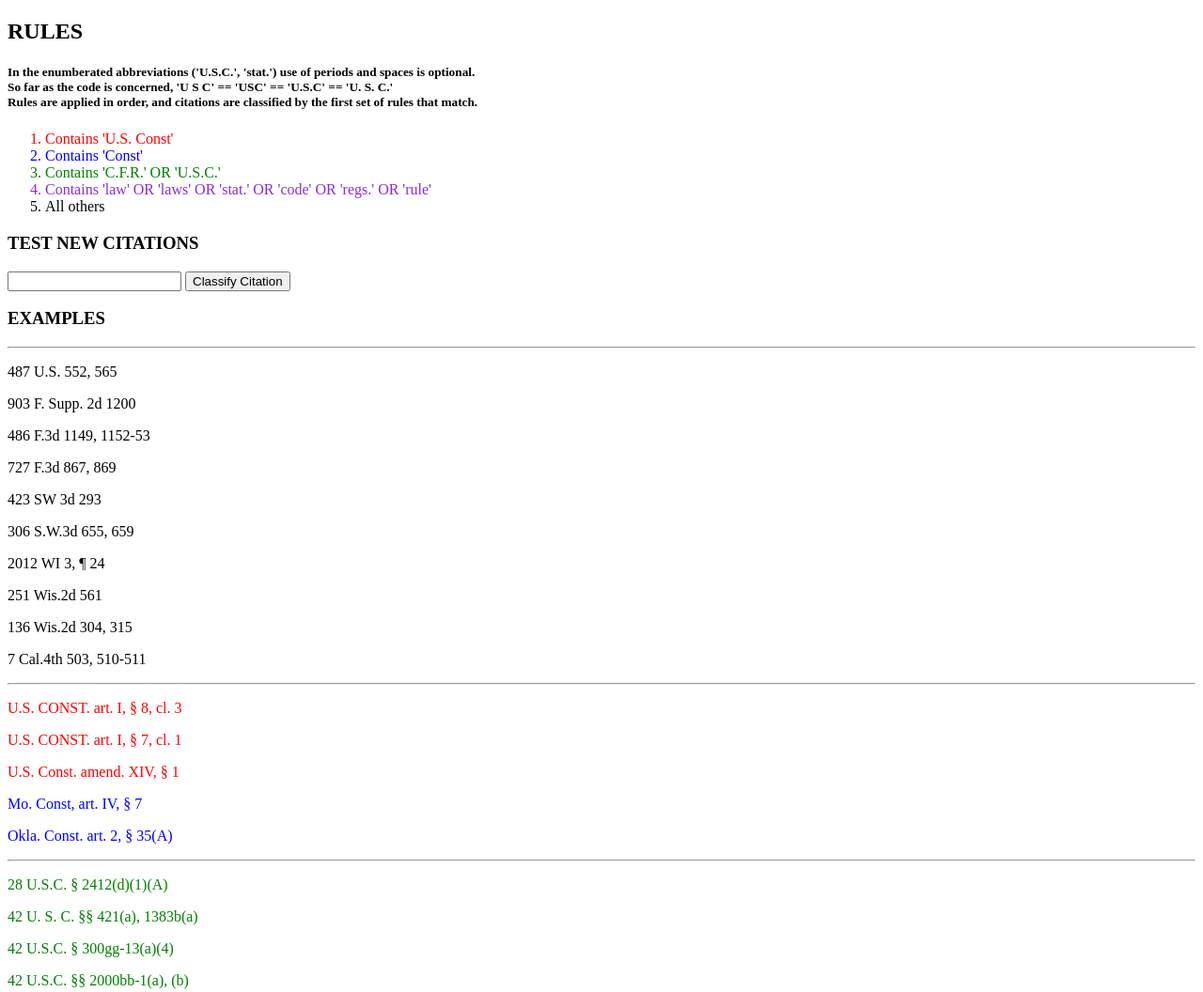
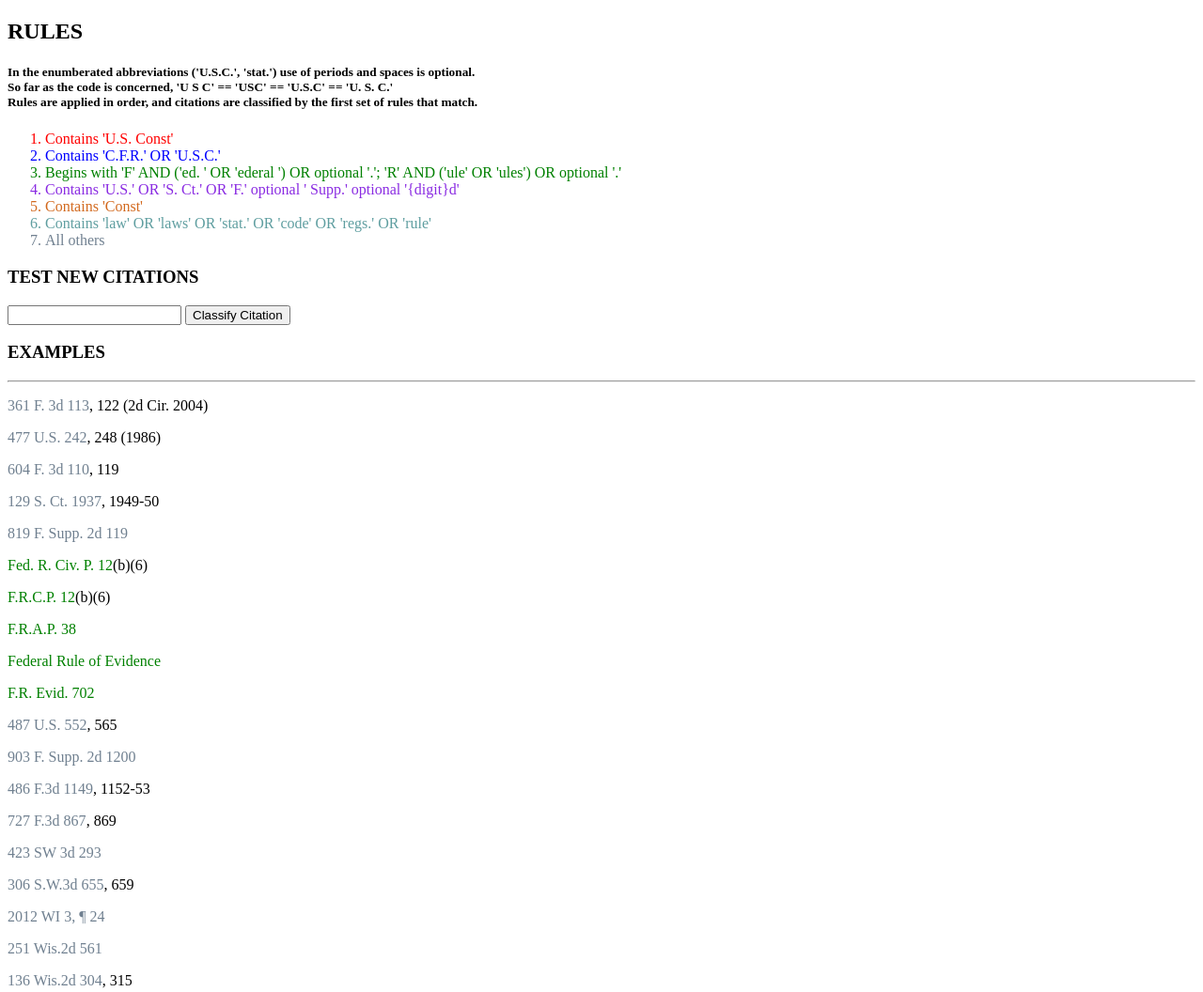
Before and after one commit to ambirdsall/lawfetcher, a plain HTML site: page test.html in a window 1280 px wide. Shown: the top 1056 px of the page at 94% size. Drawn offline with Linux system fonts and the light colour scheme.

Commit message:
Add further citation types and colors

```diff
--- a/test.css
+++ b/test.css
@@ -4,3 +4,7 @@
 .test-4 { color: blueviolet; }
 .test-5 { color: chocolate; }
 .test-6 { color: cadetblue; }
+.test-7 { color: slategrey; }
+.test-8 { color: darkorchid; }
+.test-9 { color: forestgreen; }
+.test-0 { color: goldenrod; }
--- a/test.html
+++ b/test.html
@@ -14,10 +14,12 @@
   </h5>
   <ol>
     <li class="test-1">Contains 'U.S. Const'</li>
-    <li class="test-2">Contains 'Const'</li>
-    <li class="test-3">Contains 'C.F.R.' OR 'U.S.C.'</li>
-    <li class="test-4">Contains 'law' OR 'laws' OR 'stat.' OR 'code' OR 'regs.' OR 'rule'</li>
-    <li>All others</li>
+    <li class="test-2">Contains 'C.F.R.' OR 'U.S.C.'</li>
+    <li class="test-3">Begins with 'F' AND ('ed. ' OR 'ederal ') OR optional '.'; 'R' AND ('ule' OR 'ules') OR optional '.'</li>
+    <li class="test-4">Contains 'U.S.' OR 'S. Ct.' OR 'F.' optional ' Supp.' optional '{digit}d'</li>
+    <li class="test-5">Contains 'Const'</li>
+    <li class="test-6">Contains 'law' OR 'laws' OR 'stat.' OR 'code' OR 'regs.' OR 'rule'</li>
+    <li class="test-7">All others</li>
   </ol>
   <h3>TEST NEW CITATIONS</h3>
   <form>
@@ -28,6 +30,16 @@
   <h3>EXAMPLES</h3>
   <hr>
   <div class="test-list">
+    <div class="test-case"><p class="citation">361 F. 3d 113, 122 (2d Cir. 2004)</p></div>
+    <div class="test-case"><p class="citation">477 U.S. 242, 248 (1986)</p></div>
+    <div class="test-case"><p class="citation">604 F. 3d 110, 119</p></div>
+    <div class="test-case"><p class="citation">129 S. Ct. 1937, 1949-50</p></div>
+    <div class="test-case"><p class="citation">819 F. Supp. 2d 119</p></div>
+    <div class="test-case"><p class="citation">Fed. R. Civ. P. 12(b)(6)</p></div>
+    <div class="test-case"><p class="citation">F.R.C.P. 12(b)(6)</p></div>
+    <div class="test-case"><p class="citation">F.R.A.P. 38</p></div>
+    <div class="test-case"><p class="citation">Federal Rule of Evidence</p></div>
+    <div class="test-case"><p class="citation">F.R. Evid. 702</p></div>
     <div class="test-case"><p class="citation">487 U.S. 552, 565</p></div>
     <div class="test-case"><p class="citation">903 F. Supp. 2d 1200</p></div>
     <div class="test-case"><p class="citation">486 F.3d 1149, 1152-53</p></div>
--- a/test.js
+++ b/test.js
@@ -13,15 +13,86 @@ $.fn.filterOutAndClassify = function(regex, cssClass) {
   })
 }
 
-function determineCitationType($set) {
-  $set.filterOutAndClassify(/U\.?S\.? Const/i, "test-1")
-      .filterOutAndClassify(/Const/i, "test-2")
-      .filterOutAndClassify(/(?:C\.? ?F\.? ?R\.?)|(?:U\.? ?S\.? ?C\.?)/i, "test-3")
-      .filterOutAndClassify(/(?:laws?)|(?:stat\.?)|(?:code)|(?:regs\.?)|(?:rule)/i, "test-4")
-      // .addClass("test-5")
+// a generic filter, taking a jQuery obj and allowing chaining on the remainder
+//
+// fnArgs is an array or array-like structure
+$.fn.filterOutAndTreat = function(regex, fn, fnArgs) {
+  var filtered,
+      theRest;
+
+  // filter out group for treatment
+  filtered = this.filter(function() {
+    return $(this).text().match(regex);
+  })
+  theRest = this.filter(function() {
+    return !($(this).text().match(regex));
+  })
+
+  // apply treatment
+  fn.apply(filtered, fnArgs);
+  // and return the rest
+  return theRest;
 }
 
-var testCases = $(".test-case"),
+function highlightMainCitation(cssClass, jumpCiteRegex) {
+  // deal with a filtered out citation type
+  var matchData,
+      mainCite,
+      jumpCite,
+      fullText;
+
+  // outer `this` is the set of jQuery objects
+  // inner `this` is the DOM elements contained in one such object
+  this.each(function(i, value) {
+    fullText = $(this).html();
+    if (fullText.match(jumpCiteRegex)) {
+      // matchData[0] is the full match;
+      // matchData[1] is the capture group, in this case everything which
+      // comes before the ', cl.', i.e. citation less jump cite
+      matchData = fullText.match(jumpCiteRegex);
+      // the final check against two patterns will have one string and one
+      // undefined as matchData[1] and matchData[2], arbitrarily ordered
+      mainCite = matchData[1] || matchData[2];
+      console.log(fullText)
+      console.log(mainCite)
+      console.log()
+      jumpCite = fullText.slice(mainCite.length);
+
+      $(this).html("<span class='" + cssClass + "'>" + mainCite + "</span>" + jumpCite);
+    } else {
+      $(this).html("<span class='" + cssClass + "'>" + fullText + "</span>");
+    }
+  });
+}
+
+$.fn.highlightMainCitation = highlightMainCitation;
+
+function determineCitationType($set) {
+       // US Const
+  $set.filterOutAndTreat(/U\.?S\.? Const/i,
+        highlightMainCitation , ["test-1", /(.+), cl\./])
+       // C.F.R. || U.S.C.
+      .filterOutAndTreat(/(?:C\.? ?F\.? ?R\.?)|(?:U\.? ?S\.? ?C\.?)/i,
+        highlightMainCitation, ["test-2", /([^\(]+)(?:\s*\(.\))+/])
+       // F(ed(eral)) R(ule(s))
+      .filterOutAndTreat(/^F(?:(?:ed(?:\.|eral) )|\. ?)?R(?:(?:ules?)|\.?)/,
+          highlightMainCitation, ["test-3", /([^\(]+)(?:\s*\(.\))+/])
+       // federal case law
+      .filterOutAndTreat(/\d{1,5} (?:U\.? ?S\.?|S\. ?Ct\.|F\.(?:Supp\.?)?(?:\dd)?) d{1,5}/i,
+          // some federal case citations have, e.g. '(2006)' following jump cite
+          // (if present)
+          highlightMainCitation, ["test-4", /(.+\d{1,5})(?:, ?\d{1,5})/])
+       // State Consts
+      .filterOutAndTreat(/Const/i,
+          highlightMainCitation, ["test-5", /(.*(?:section|\u00a7) ?[\d\.]+).+/i])
+       // Laws || Stat. || Code || Regs || Rule
+      .filterOutAndTreat(/(?:laws?)|(?:stat\.?)|(?:code)|(?:regs\.?)|(?:rule)/i,
+          highlightMainCitation, ["test-6", /([^\(]+)(?:\s*\(.\))+/])
+       // default
+      .highlightMainCitation("test-7", /(?:(.+\d+)(?:, ?\d+))|(?:([^\(]+)(?:\s*\(.\))+)/)
+}
+
+var testCases = $(".citation"),
     results,
     newTestButton;
 
@@ -38,29 +109,19 @@ newTestButton.click(function(e) {
   userInput.val("");
   results.append($("<p></p>")
       .text(currentCitation)
-      .addClass("result-citation"))
+      .addClass("result-citation  citation"))
 
   determineCitationType($(".result-citation"))
 })
 
-
-
-  // testCases.filter(function(i) {
-  //   return $(this).text().match(/U\.?S\.? Const/i);
-  // }).addClass("test-1");
-
-  // testCases.filter(function(i) {
-  //   return $(this).text().search(/U\.?S\.?/i) === -1
-  // })
-  //   .filter(function(i) {
-  //     return $(this).text().match(/const\.?/i);
-  //   }).addClass("test-2");
-
-  // $(citations).each(function(i,c){
-  //   console.log(i+1 + ": " + c);
-
-  //   var matchData = c.match(/\d+ ([\w. ]+) \d+(?:, (\d+(?:-(\d+))?))?/);
-
-  //   console.log(matchData);
-  // })
-// })
+// var sources = {
+//   westlaw: {
+//     usConst: (function(){
+//       var cite = noJumpCite.usConst;
+//
+//       return function() {
+//         console.log("the westlaw citation url is " + cite);
+//       }
+//     })()
+//   }
+// }
```
